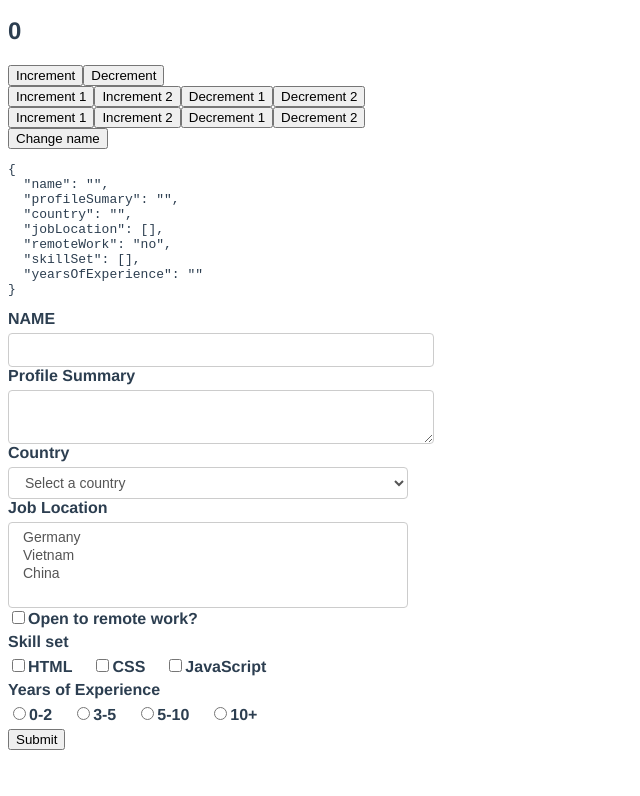
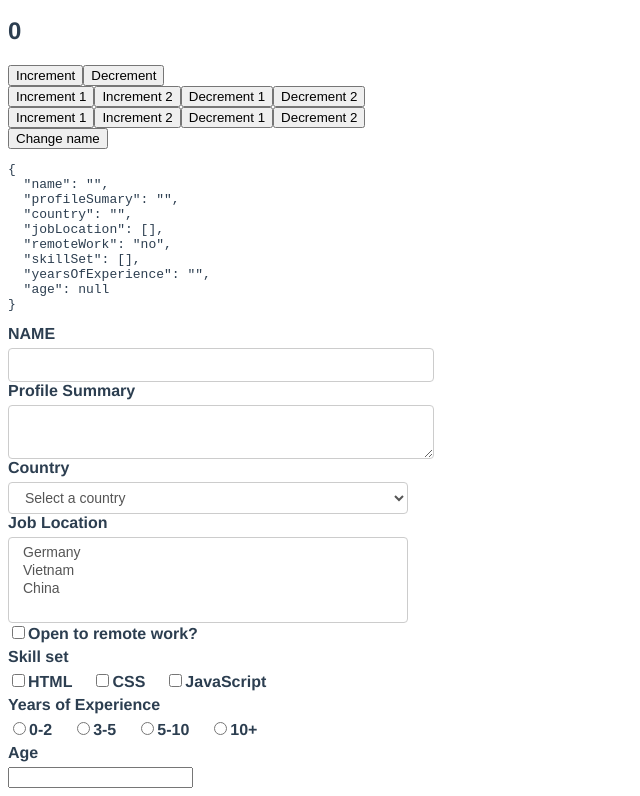
Before and after one commit to phuongquynhngo/Vue_3_tutorial, a Vue app: page / in a window 1280 px wide. Shown: the part 2844-3640 px from the top of the page, without its empty margins (0-640 px from the left). Before the commit the page ends 3602 px from the top, so only its background shows below. Built offline with nearby package versions, Linux system fonts and the light colour scheme.

Commit message:
Modifiers: .trim, .number, .lazy, prevent modifier, key modifier

```diff
--- a/src/App.vue
+++ b/src/App.vue
@@ -234,10 +234,10 @@ with all white spaces preserved, including line breaks, tabs, and multiple space
 
     <!-- Inputs -->
   </div>
-  <form @submit="submitForm">
+  <form @submit.prevent="submitForm">
     <div>
       <label for="name">NAME</label>
-      <input type="text" id="name" v-model="formValue.name" />
+      <input type="text" id="name" v-model.trim.lazy="formValue.name" />
     </div>
 
     <!-- Textasreas -->
@@ -334,11 +334,73 @@ with all white spaces preserved, including line breaks, tabs, and multiple space
         v-model="formValue.yearsOfExperience"
       />
       <label for="10+">10+</label>
+      <div>
+        <label for="age">Age</label>
+        <input  @keyup.enter="submitForm" type="number" id="age" v-model.number="formValue.age"/>
+      </div>
     </div>
     <!-- Submit form data -->
-  <div>
-  <button>Submit</button></div>
-  </form>
+    <!-- <div>
+      <button>Submit</button>
+    </div> -->
+
+    <!-- Modifiers
+.trim
+If you want whitespace from user input to be trimmed automatically,
+you can add the trim modifier to your v-model-managed inputs:
+<input v-model.trim="msg" />
+
+.number
+If you want user input to be automatically typecast as a number,
+you can add the number modifier to your v-model managed inputs:
+<input v-model.number="age" />
+If the value cannot be parsed with parseFloat(), then the original value is used instead.
+The number modifier is applied automatically if the input has type="number".
+
+.lazy
+By default, v-model syncs the input with the data after each input event
+(with the exception of IME composition as stated above).
+You can add the lazy modifier to instead sync after change events:
+(synced after "change" instead of "input")
+<input v-model.lazy="msg" />
+The lazy Modifier is used when syncing is not required instantaneously.
+After each input event is fired from the input element, the v-model modifies the variable. Instead, the lazy modifier updates the value on submit.
+This syncs the value after the change.
+The lazy modifier is useful for textarea and input text elements as the elements are changed instantaneously.
+We can change the value once the change is being made. This is pretty useful where the search is being with the help of API. We can prevent unwanted API calls when the user enters the query.
+
+ Prevent modifier
+ It is a very common need to call event.preventDefault() or event.stopPropagation() inside event handlers.
+ Although we can do this easily inside methods, it would be better if the methods can be purely
+ about data logic rather than having to deal with DOM event details.
+ To address this problem, Vue provides event modifiers for v-on.
+
+ the click event's propagation will be stopped
+<a @click.stop="doThis"></a>
+
+the submit event will no longer reload the page
+<form @submit.prevent="onSubmit"></form>
+
+modifiers can be chained
+<a @click.stop.prevent="doThat"></a>
+
+just the modifier
+<form @submit.prevent></form>
+
+only trigger handler if event.target is the element itself -->
+<!-- i.e. not from a child element
+<div @click.self="doThat">...</div>
+
+
+Key Modifiers: adding key modifiers for v-on or @ when listening for key events
+
+ex: submit when click enter
+1. commenting out submit form:
+2. add event binding on html: <input @keyup.enter="submit" />
+ only call `submit` when the `key` is `Enter`
+
+  -->
+</form>
 </template>
 
 <script>
@@ -413,7 +475,8 @@ export default {
         // remoteWork: false,
         remoteWork: "no",
         skillSet: [],
-        yearsOfExperience:'',
+        yearsOfExperience: "",
+        age: null,
       },
     };
   },
@@ -439,10 +502,11 @@ export default {
     decrement(num) {
       return (this.count -= num);
     },
-    submitForm(event){
-      event.preventDefault();
-      console.log('Form values', this.formValue)
-    }
+    // submitForm(event) {
+      // event.preventDefault();
+      submitForm() {
+      console.log("Form values", this.formValue);
+    },
   },
 };
 </script>
```
